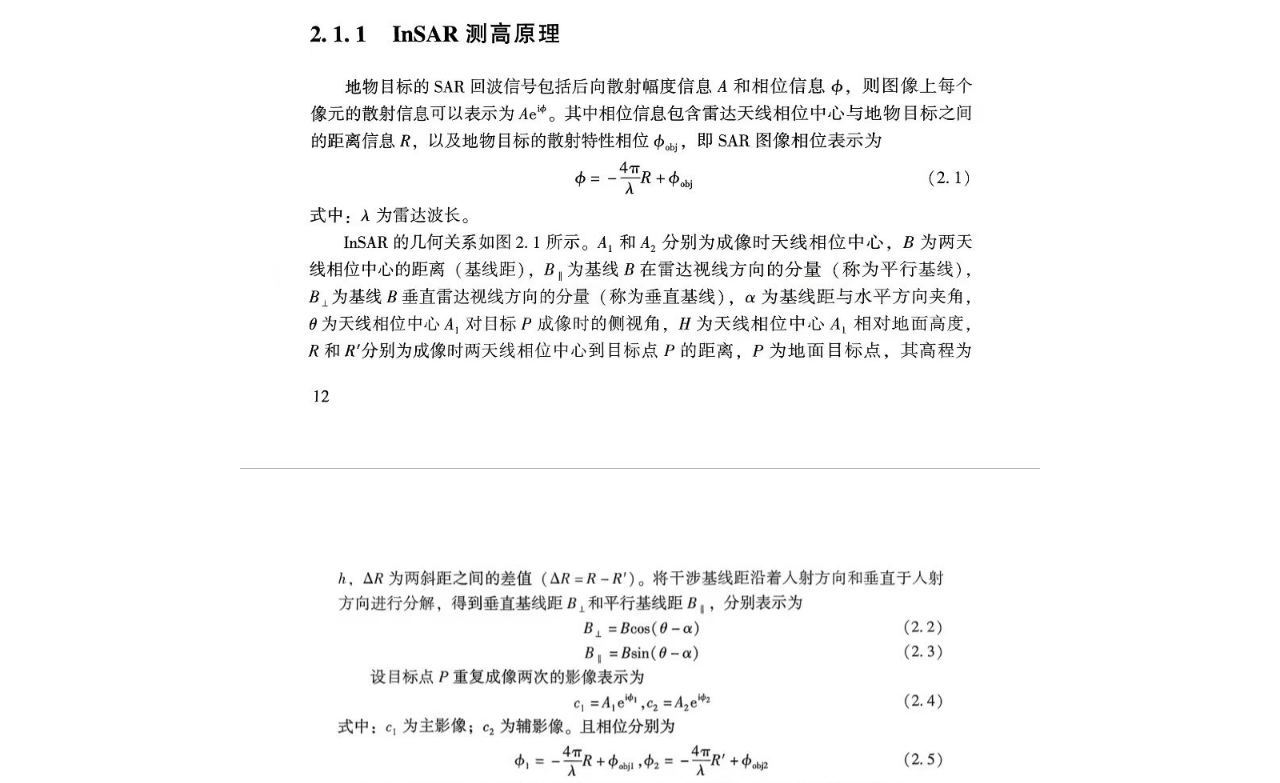
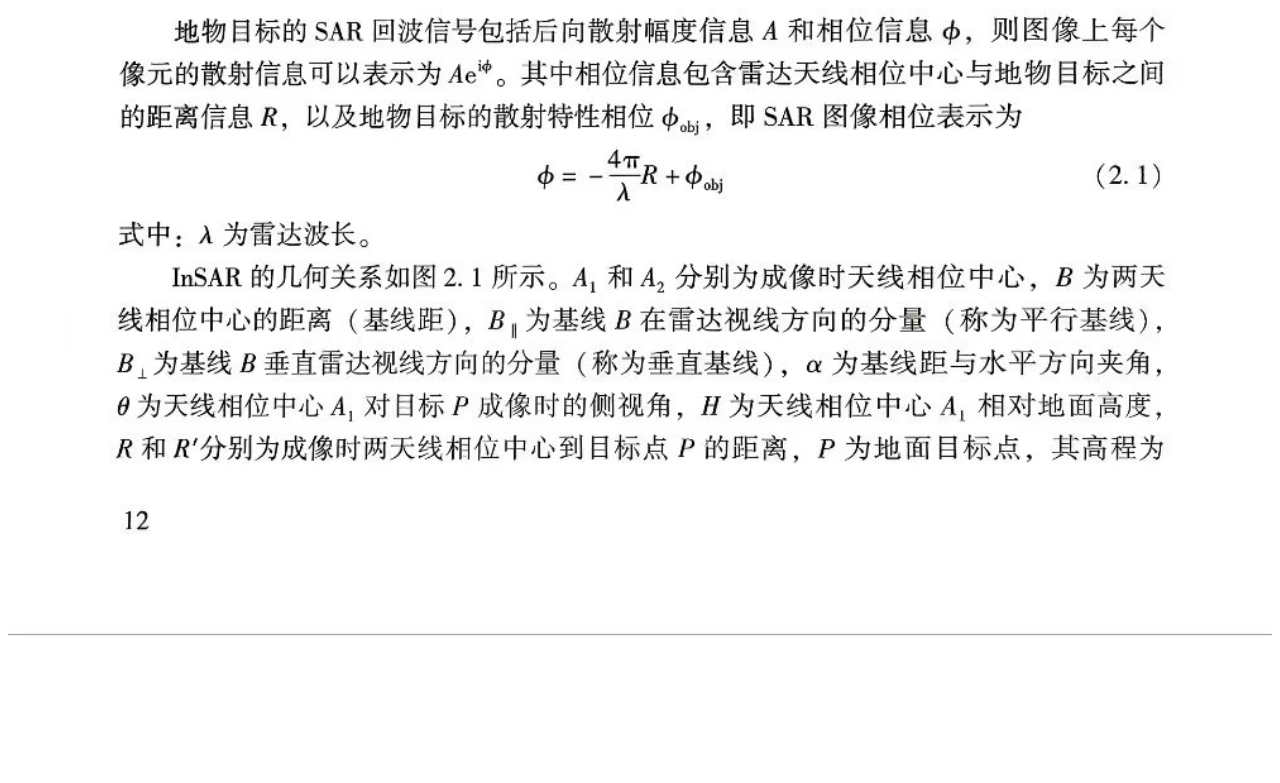
Before and after one commit to ZZM-LAB/CSDN-link, a plain HTML site: page Index.html in a window 1280 px wide. Shown: the part 101-884 px from the top of the page. Drawn offline with Linux system fonts and the light colour scheme.

Commit message:
Update Index.html

```diff
--- a/Index.html
+++ b/Index.html
@@ -2,16 +2,12 @@
 <html lang="zh-CN">
 <head>
     <meta charset="UTF-8">
-    <meta name="viewport" content="width=device-width,initial-scale=1.0">
-    <title>InSAR测高原理</title>
+    <title>InSAR</title>
     <style>
-        body{max-width:800px;margin:0 auto;padding:20px}
-        h1{text-align:center;color:#333}
-        img{width:100%;display:block;margin:0 auto}
+        img{width:100%}
     </style>
 </head>
 <body>
-    <h1>2.1.1 InSAR测高原理</h1>
-    <img src="INSAR.jpg" alt="原理图">
+    <img src="INSAR.jpg">
 </body>
 </html>
```
